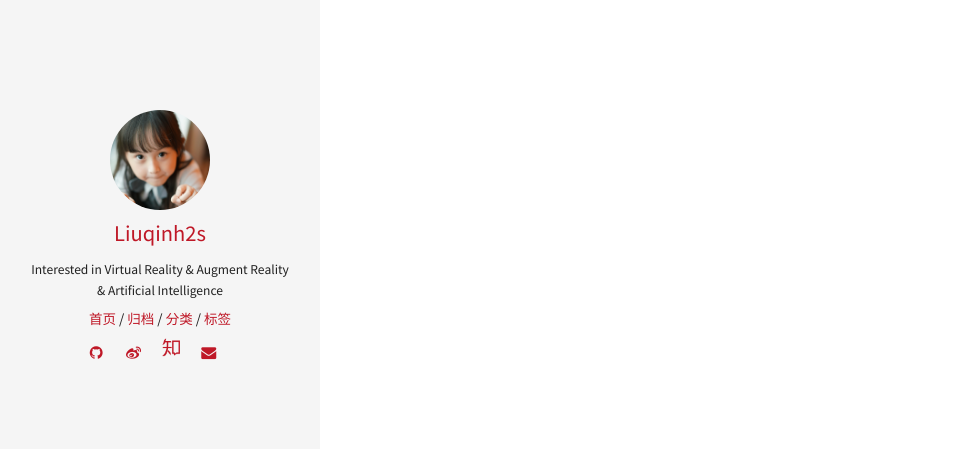
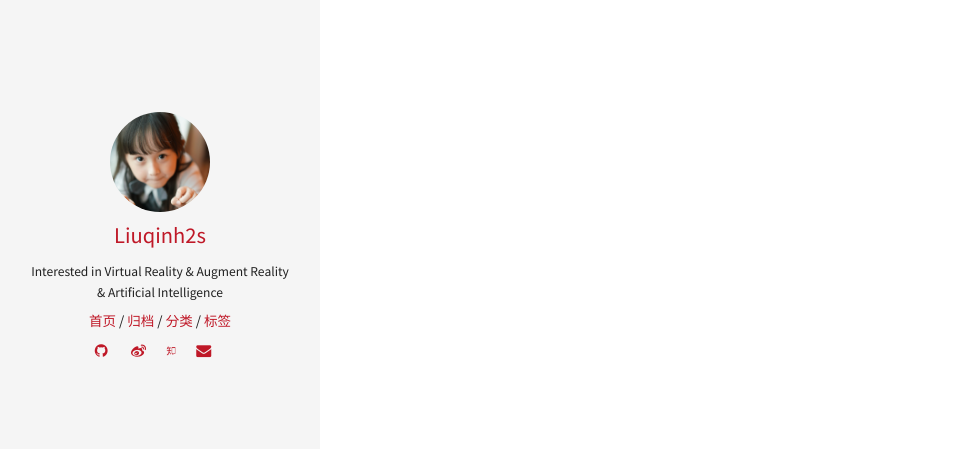
Before and after one commit to transcendtron/liuqinh2s.github.io, a Jekyll site: the page built from tags.html, in a window 1280 px wide. Shown: the part 173-622 px from the top of the page, without its empty margins (0-957 px from the left). Built offline with Jekyll 4.4.1, drawn with Linux system fonts in a browser that asks for light colours.

Commit message:
fix a blog

```diff
--- a/_includes/social-links.html
+++ b/_includes/social-links.html
@@ -3,7 +3,7 @@
     {% if author.github %}<li><a href="http://github.com/{{ author.github }}" class="social-link-item" target="_blank"><i class="fa fa-fw fa-github"></i></a></li>{% endif %}
     {% if author.weibo %}<li><a href="http://www.weibo.com/{{ author.weibo }}" class="social-link-item" target="_blank"><i class="fa fa-fw fa-weibo"></i></a></li>{% endif %}
     {% if author.facebook %}<li><a href="http://facebook.com/{{ author.facebook }}" class="social-link-item" target="_blank"><i class="fa fa-fw fa-facebook-square"></i></a></li>{% endif %}
-    {% if author.zhihu %}<li><a href="https://www.zhihu.com/people/{{ author.zhihu }}" class="social-link-item" target="_blank"><img src="{{site.img_url}}/zhihu-small.png" height="20" width="20" alt="" class="zhihu"></a></li>{% endif %}
+    {% if author.zhihu %}<li><a href="https://www.zhihu.com/people/{{ author.zhihu }}" class="social-link-item" target="_blank"><img src="{{site.img_url}}/zhihu-small.png" height="10" width="10" alt="" class="zhihu"></a></li>{% endif %}
     {% if author.email %}<li><a href="mailto:{{ author.email }}" class="social-link-item" target="_blank"><i class="fa fa-fw fa-envelope"></i></a></li>{% endif %}
     {% if author.twitter %}<li><a href="http://twitter.com/{{ author.twitter }}" class="social-link-item" target="_blank"><i class="fa fa-fw fa-twitter"></i></a></li>{% endif %}
     {% if author.google.plus %}<li><a href="http://plus.google.com/+{{ author.google.plus }}" class="social-link-item" target="_blank"><i class="fa fa-fw fa-google-plus"></i> Google+</a></li>{% endif %}
```
